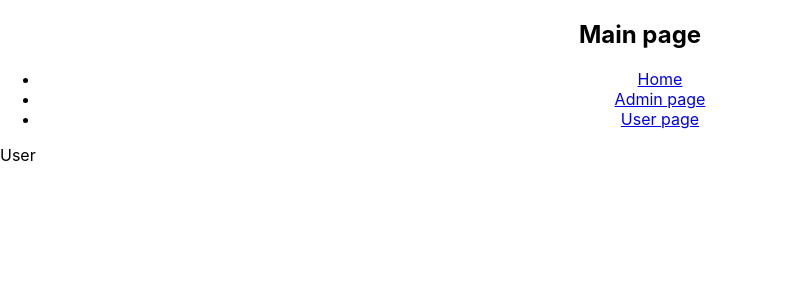
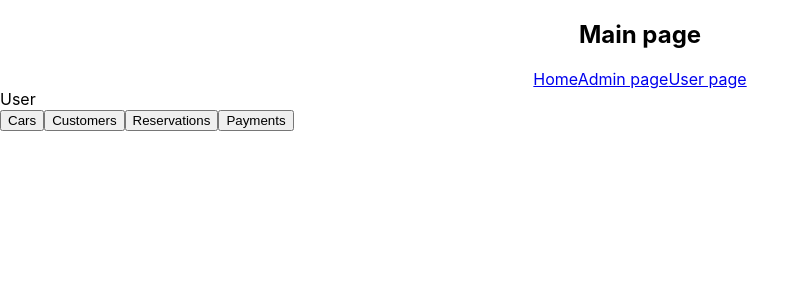
Before and after one commit to PdoubleU/fullstack_app, a React (Create React App) app in the folder frontend/: page /car_rental/user in a window 1280 px wide. Shown: the top 300 px of the page, without its empty margins (0-809 px from the left). Built offline with nearby package versions, Linux system fonts and the light colour scheme; no server answers.

Commit message:
- add react routes - prepare php for handling the client requests in procedural manner

```diff
--- a/frontend/src/App.tsx
+++ b/frontend/src/App.tsx
@@ -5,6 +5,10 @@ import Admin from './components/Admin';
 import Header from './components/Header';
 import Home from './components/Home';
 import User from './components/User';
+import Cars from './components/UserSections/Cars';
+import Customers from './components/UserSections/Customers';
+import Payments from './components/UserSections/Payments';
+import Reservations from './components/UserSections/Reservations';
 
 function App() {
     return (
@@ -14,8 +18,13 @@ function App() {
             </div>
             <Routes>
                 <Route path='/' element={<Home/>}/>
-                <Route path='/user' element={<User/>}/>
-                <Route path='/admin' element={<Admin/>}/>
+                <Route path='user' element={<User/>}>
+                    <Route path='cars' element={<Cars />}/>
+                    <Route path='customers' element={<Customers />}/>
+                    <Route path='reservations' element={<Reservations />}/>
+                    <Route path='payments' element={<Payments />}/>
+                </Route>
+                <Route path='admin' element={<Admin/>}/>
             </Routes>
         </BrowserRouter>
     )
--- a/frontend/src/components/Header.tsx
+++ b/frontend/src/components/Header.tsx
@@ -1,22 +1,17 @@
 import React from 'react'
-import { Link } from 'react-router-dom'
+import { Link, Outlet } from 'react-router-dom'
 
 type Props = {}
 
 function Header({}: Props) {
   return (
     <div className='header'><h2>Main page</h2>
-        <ul>
-            <li>
-                <Link to='/'>Home</Link>
-            </li>
-            <li>
-                <Link to='/admin'>Admin page</Link>
-            </li>
-            <li>
-                <Link to='/user'>User page</Link>
-            </li>
-        </ul>
+        <nav>
+            <Link to='/'>Home</Link>
+            <Link to='/admin'>Admin page</Link>
+            <Link to='/user'>User page</Link>
+        </nav>
+        <Outlet/>
     </div>
   )
 }
--- a/frontend/src/components/User.tsx
+++ b/frontend/src/components/User.tsx
@@ -1,16 +1,49 @@
-import React, { useEffect } from 'react'
+import React, { useEffect, useState } from 'react'
+import { Outlet, useNavigate } from 'react-router-dom';
 import { authApi } from '../services/splitApis/authApi';
+
+type NavigateTo = 'cars' | 'customers' | 'reservations' | 'payments'
 
 type Props = {}
 
 function User({}: Props) {
   const { data, isLoading } = authApi.useAuthenticateStdAppUserQuery();
+  const [isAdmin, setIsAdmin] = useState(false);
+  const navigate = useNavigate();
+
+  const handleClick = (e: React.MouseEvent<HTMLButtonElement> ) => {
+    e.preventDefault();
+    console.log((e.target as HTMLButtonElement).name)
+    switch((e.target as HTMLButtonElement).name){
+      case 'cars':
+        navigate('/user/cars')
+        break;
+      case 'customers':
+        navigate('/user/customers')
+        break;
+      case 'reservations':
+        navigate('/user/reservations')
+        break;
+      case 'payments':
+        navigate('/user/payments')
+        break;
+      default:
+        break;
+    }
+  }
 
   return (
     <>
         <div>User</div>
         {data && <h2>{data?.isAdmin}</h2>}
         {isLoading && <p>Loading...</p>}
+        <div>
+          <button type='button' name='cars' onClick={handleClick}>Cars</button>
+          <button type='button' name='customers' onClick={handleClick}>Customers</button>
+          <button type='button' name='reservations' onClick={handleClick}>Reservations</button>
+          <button type='button' name='payments' onClick={handleClick}>Payments</button>
+        </div>
+        <Outlet />
     </>
 
   )
--- /dev/null
+++ b/frontend/src/components/UserSections/Cars.tsx
@@ -0,0 +1,11 @@
+import React from 'react'
+
+type Props = {}
+
+function Cars({}: Props) {
+  return (
+    <div>Cars</div>
+  )
+}
+
+export default Cars
--- /dev/null
+++ b/frontend/src/components/UserSections/Customers.tsx
@@ -0,0 +1,11 @@
+import React from 'react'
+
+type Props = {}
+
+function Customers({}: Props) {
+  return (
+    <div>Customers</div>
+  )
+}
+
+export default Customers
--- /dev/null
+++ b/frontend/src/components/UserSections/Payments.tsx
@@ -0,0 +1,11 @@
+import React from 'react'
+
+type Props = {}
+
+const Payments = (props: Props) => {
+  return (
+    <div>Payments</div>
+  )
+}
+
+export default Payments
--- /dev/null
+++ b/frontend/src/components/UserSections/Reservations.tsx
@@ -0,0 +1,11 @@
+import React from 'react'
+
+type Props = {}
+
+const Reservations = (props: Props) => {
+  return (
+    <div>Reservations</div>
+  )
+}
+
+export default Reservations
```
